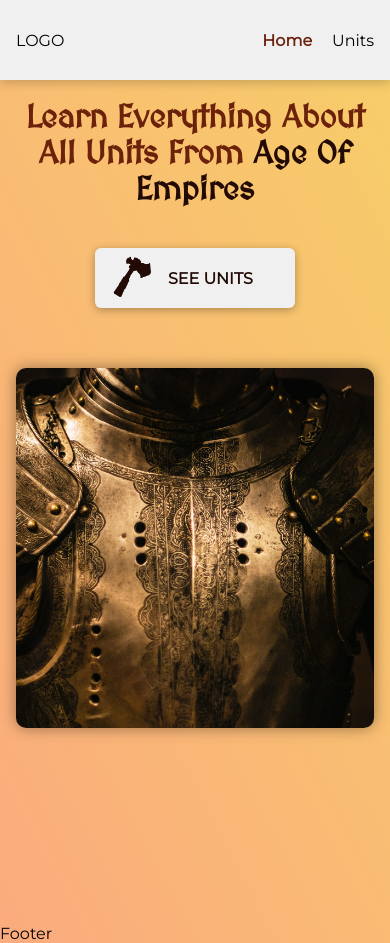
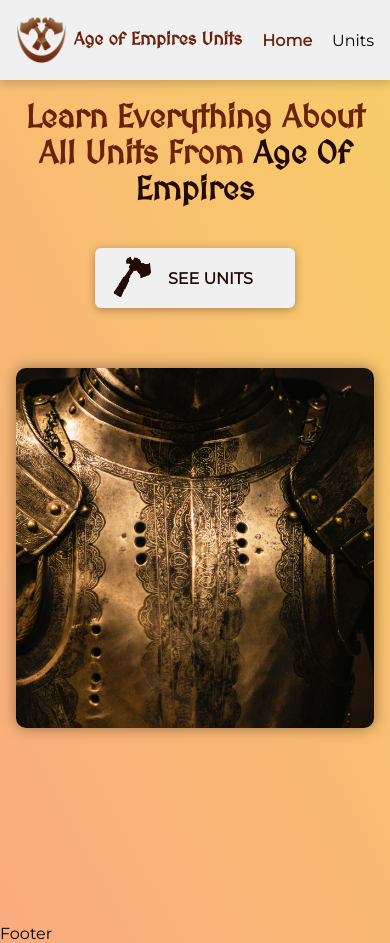
Before and after one commit to mehmetcanaygun/age-of-empires-units, a React (Create React App) app: page / in a window 390 px wide. Built offline with nearby package versions, Linux system fonts and the light colour scheme.

Commit message:
Add Logo to Navbar

```diff
--- a/src/components/layout/Navbar.js
+++ b/src/components/layout/Navbar.js
@@ -4,7 +4,8 @@
   return (
     <header className="navbar">
       <a href="/" className="logo">
-        LOGO
+        <img src="./assets/logo.png" alt="Logo" />
+        <span>Age of Empires Units</span>
       </a>
       <nav className="navbar-nav">
         <ul>
--- a/src/css/App.css
+++ b/src/css/App.css
@@ -70,6 +70,31 @@
           box-shadow: 0px 3px 10px rgba(0, 0, 0, 0.2);
 }
 
+.navbar .logo {
+  height: 100%;
+  display: -webkit-box;
+  display: -ms-flexbox;
+  display: flex;
+  -webkit-box-pack: start;
+      -ms-flex-pack: start;
+          justify-content: flex-start;
+  -webkit-box-align: center;
+      -ms-flex-align: center;
+          align-items: center;
+}
+
+.navbar .logo img {
+  height: 80%;
+  margin-right: 10px;
+}
+
+.navbar .logo span {
+  font-size: 1.5rem;
+  font-weight: bold;
+  font-family: "MedievalSharp", cursive;
+  color: #6b210a;
+}
+
 .navbar .navbar-nav ul {
   display: -webkit-box;
   display: -ms-flexbox;
@@ -94,6 +119,13 @@
 @media (max-width: 768px) {
   .navbar {
     padding: 0 16px;
+  }
+  .navbar .logo img {
+    height: 60%;
+    margin-right: 6px;
+  }
+  .navbar .logo span {
+    font-size: 1.1rem;
   }
 }
 
--- a/src/scss/_navbar.scss
+++ b/src/scss/_navbar.scss
@@ -6,6 +6,25 @@
   align-items: center;
   background-color: $color-light;
   box-shadow: 0px 3px 10px rgba(#000, 0.2);
+
+  .logo {
+    height: 100%;
+    display: flex;
+    justify-content: flex-start;
+    align-items: center;
+
+    img {
+      height: 80%;
+      margin-right: 10px;
+    }
+
+    span {
+      font-size: 1.5rem;
+      font-weight: bold;
+      font-family: $font-title;
+      color: $color-primary;
+    }
+  }
 
   .navbar-nav {
     ul {
@@ -33,5 +52,16 @@
 @media (max-width: 768px) {
   .navbar {
     padding: 0 $px-sm;
+
+    .logo {
+      img {
+        height: 60%;
+        margin-right: 6px;
+      }
+
+      span {
+        font-size: 1.1rem;
+      }
+    }
   }
 }
```
Also changed, not shown: 1 other file (tests, documents, lock files or other folders).
